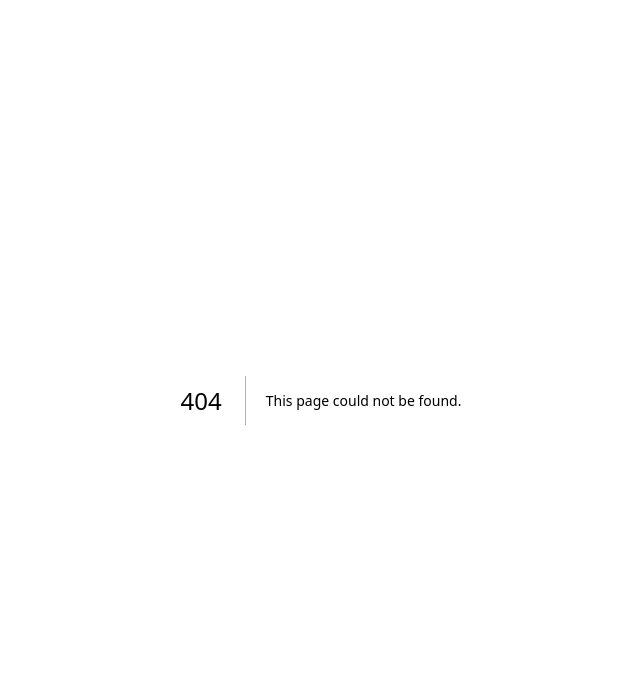
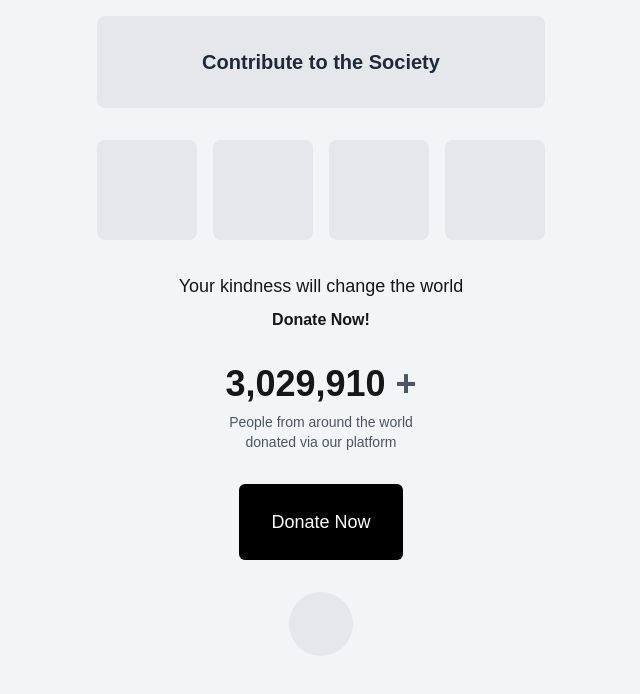
Before and after one commit to kaii3677/thaifundify, a Next.js app in the folder thaifundify/: page /donation in a window 1280 px wide. Before the commit this address had no page. Shown: the top 694 px of the page, without its empty margins (319-959 px from the left). Built offline with nearby package versions, Linux system fonts and the light colour scheme.

Commit message:
donation

```diff
--- /dev/null
+++ b/thaifundify/app/donation/page.tsx
@@ -0,0 +1,59 @@
+import { Button } from "@/app/components/ui/Button";
+
+export default function Donation() {
+  return (
+    <div className="min-h-screen bg-gray-100 p-4">
+      <div className="max-w-md mx-auto space-y-8">
+        {/* Header */}
+        <div className="bg-gray-200 rounded-lg p-8 text-center">
+          <h1 className="text-xl font-semibold text-gray-800">
+            Contribute to the Society
+          </h1>
+        </div>
+
+        {/* Donation Categories */}
+        <div className="grid grid-cols-4 gap-4">
+          {[1, 2, 3, 4].map((item) => (
+            <div
+              key={item}
+              className="aspect-square bg-gray-200 rounded-lg"
+              aria-label={`Donation category ${item}`}
+            />
+          ))}
+        </div>
+
+        {/* Call to Action */}
+        <div className="text-center space-y-2">
+          <p className="text-lg font-medium">Your kindness will change the world</p>
+          <p className="font-semibold">Donate Now!</p>
+        </div>
+
+        {/* Statistics */}
+        <div className="text-center space-y-2">
+          <div className="text-4xl font-bold">
+            3,029,910 <span className="text-gray-600">+</span>
+          </div>
+          <p className="text-sm text-gray-600">
+            People from around the world
+            <br />
+            donated via our platform
+          </p>
+        </div>
+
+        {/* Donate Button */}
+        <div className="flex justify-center">
+          <Button
+            className="bg-black hover:bg-black/90 text-white px-8 py-6 rounded-full text-lg"
+          >
+            Donate Now
+          </Button>
+        </div>
+
+        {/* Profile Circle */}
+        <div className="flex justify-center">
+          <div className="w-16 h-16 bg-gray-200 rounded-full" />
+        </div>
+      </div>
+    </div>
+  )
+}
--- a/thaifundify/app/mainpage/page.tsx
+++ b/thaifundify/app/mainpage/page.tsx
@@ -1,9 +1,18 @@
+'use client';
+
 import { Button } from "@/app/components/ui/Button"
 import { Card } from "@/app/components/ui/Card"
 import Link from "next/link"
 import { Menu } from 'lucide-react'
+import { useRouter } from 'next/navigation';
 
 export default function Mainpage() {
+  const router = useRouter();
+
+  const gotodonation = () => {
+    // Correct the path to navigate to the mainpage
+    router.push('/donation');  // Navigate to the MainPage using the correct route path
+  };
   return (
     <div className="min-h-screen flex flex-col">
       {/* Header */}
@@ -34,7 +43,7 @@ export default function Mainpage() {
       <main className="flex-1 max-w-7xl mx-auto px-4 py-8 space-y-4 w-full">
         {/* Donation Card */}
         <Card className="bg-gray-200">
-          <div className="p-6 flex items-center space-x-6">
+          <div onClick ={gotodonation}  className="p-6 flex items-center space-x-6">
             <div className="w-16 h-16 bg-black shrink-0" />
             <div>
               <h2 className="text-xl font-semibold mb-1">Donation</h2>
```
